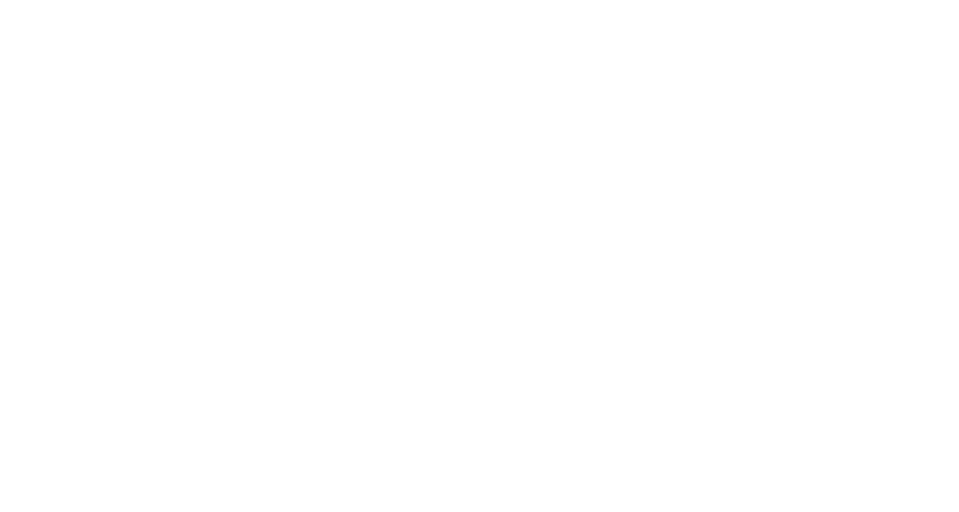
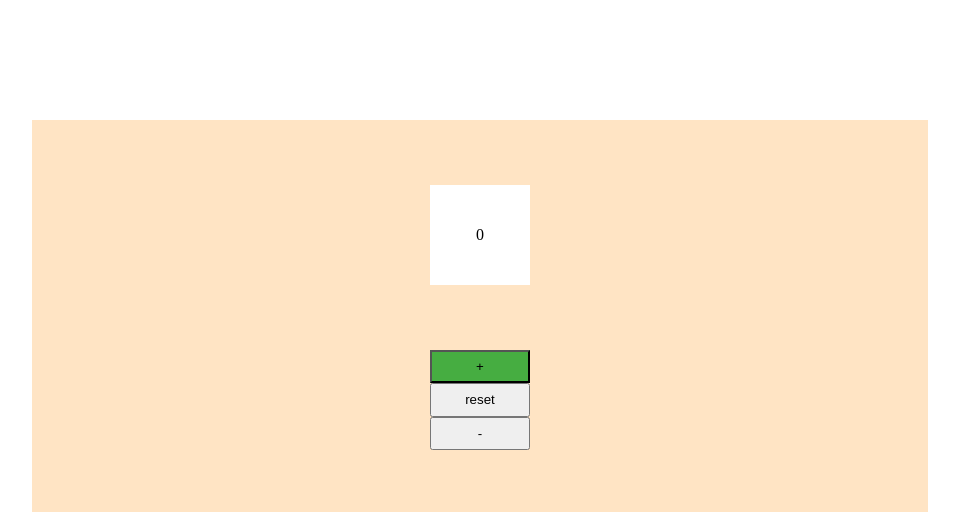
Before and after one commit to lijo-belardi/simple-counter, a plain HTML site: page index.html in a window 1280 px wide. Shown: the top 512 px of the page, without its empty margins (160-1119 px from the left). Drawn offline with Linux system fonts and the light colour scheme.

Commit message:
Added js and style.css

```diff
--- /dev/null
+++ b/assets/js/counter-buttons.js
@@ -0,0 +1,24 @@
+let incrementButton = document.getElementById('button-increment')
+let decrementButton = document.getElementById('button-decrement')
+let resetButton = document.getElementById('button-reset')
+let displayNumber = document.getElementById('display-number');
+let counter = 0;
+
+incrementButton.addEventListener('click', incrementCounter)
+decrementButton.addEventListener('click', decrementCounter)
+resetButton.addEventListener('click', resetCounter)
+
+function incrementCounter() {
+    counter += 1;
+    displayNumber.innerHTML = counter;
+}
+
+function decrementCounter() {
+    counter -= 1;
+    displayNumber.innerHTML = counter;
+}
+
+function resetCounter() {
+    counter = 0;
+    displayNumber.innerHTML = counter;
+}
--- /dev/null
+++ b/assets/js/counter-elements-creation.js
@@ -0,0 +1,45 @@
+// Counter - manipolazione DOM
+const counterDiv = document.getElementById('counter')
+
+// Counter - funzione per aggiungere elementi all'interno del counter
+function addElementInsideCounter(tagHtml, className, content) {
+    const counterNewElement = document.createElement(tagHtml)
+    counterNewElement.innerHTML = content
+    counterNewElement.classList.add(className)
+    counterNewElement.setAttribute('id', className)
+    counterDiv.appendChild(counterNewElement)
+}
+
+// Counter - Elementi dentro il div "Counter"
+addElementInsideCounter('div', 'display-number', '0')
+addElementInsideCounter('div', 'button-container', '')
+addElementInsideCounter('div', 'counter-name-container', '')
+
+
+const buttonSection = document.getElementById('button-container')
+
+function addElementInsideCounterButtonSection(tagHtml, className, content) {
+    const buttonSectionNewElement = document.createElement(tagHtml)
+    buttonSectionNewElement.innerHTML = content
+    buttonSectionNewElement.classList.add(className)
+    buttonSectionNewElement.setAttribute('id', className)
+    buttonSection.appendChild(buttonSectionNewElement)
+}
+
+
+addElementInsideCounterButtonSection('button', 'button-increment', '+')
+addElementInsideCounterButtonSection('button', 'button-reset', 'reset')
+addElementInsideCounterButtonSection('button', 'button-decrement', '-')
+
+
+const counterNameSection = document.getElementById('counter-name-container')
+
+function addElementInsideCounterNameSection(tagHtml, className, content) {
+    const counterNameSectionNewElement = document.createElement(tagHtml)
+    counterNameSectionNewElement.innerHTML = content
+    counterNameSectionNewElement.classList.add(className)
+    counterNameSectionNewElement.setAttribute('id', className)
+    counterNameSection.appendChild(counterNameSectionNewElement)
+}
+
+addElementInsideCounterNameSection('h1', 'counter-title', 'Simple counter')
--- /dev/null
+++ b/assets/js/general-elements-creation.js
@@ -0,0 +1,13 @@
+const body = document.body
+
+// funzione per creare gli elementi della pagina
+function createGeneralElement(tagHtml, className, content) {
+    const newElement = document.createElement(tagHtml)
+    newElement.innerHTML = content
+    newElement.classList.add(className)
+    newElement.setAttribute('id', className)
+    body.appendChild(newElement)
+}
+
+// Elementi generati
+createGeneralElement('div', 'counter','')
--- a/assets/sass/style.scss
+++ b/assets/sass/style.scss
@@ -0,0 +1,50 @@
+*, *::before, *::after {
+    margin: 0;
+    padding: 0;
+    box-sizing: border-box;
+}
+
+*:focus {
+    outline: none;
+}
+
+body {
+    padding: 0;
+    margin: 0;
+    display: flex;
+    flex-direction: column;
+    justify-content: space-evenly;
+    align-items: center;
+    height: 100vh;
+}
+
+button {
+    height: 100px;
+    width: 100px;
+}
+
+.button-increment {
+    background: rgba(54, 168, 54, 0.918);
+}
+
+.counter {
+    min-width: 70%;
+    min-height: 70%;
+    display: flex;
+    flex-direction: column;
+    justify-content: space-evenly;
+}
+
+div {
+    height: 100px;
+    width: 100px;
+    background-color: bisque;
+    display: flex;
+    flex-direction: column;
+    justify-content: center;
+    align-items: center;
+}
+
+.display-number {
+    background-color: white;
+}
--- a/index.html
+++ b/index.html
@@ -4,9 +4,12 @@
     <meta charset="UTF-8">
     <meta http-equiv="X-UA-Compatible" content="IE=edge">
     <meta name="viewport" content="width=device-width, initial-scale=1.0">
+    <link rel="stylesheet" href="/assets/css/style.css">
     <title>Lijo's counter</title>
 </head>
 <body>
-
+    <script src="/assets/js/general-elements-creation.js"></script>
+    <script src="/assets/js/counter-elements-creation.js"></script>
+    <script src="/assets/js/counter-buttons.js"></script>
 </body>
 </html>
```
Also changed, not shown: assets/css/style.css, 1 other file.
